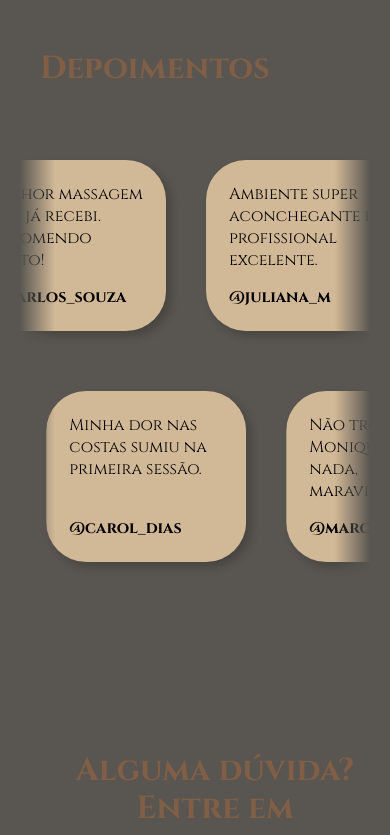
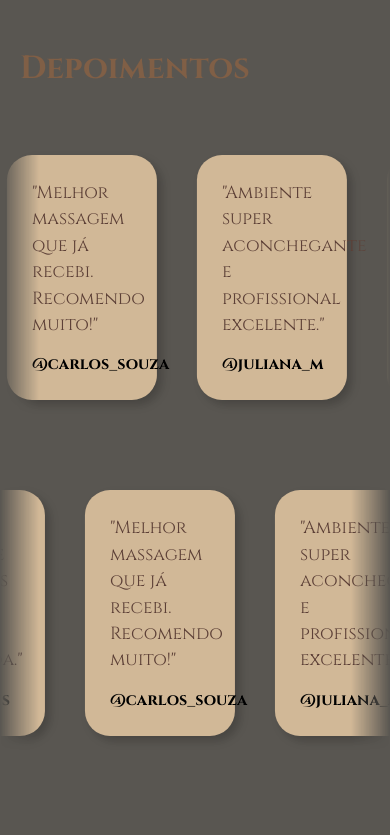
Before and after one commit to SAPI-Unesp/Projeto-Site-CasaMassagem, a React (Vite) app: page / in a window 390 px wide. Shown: the part 3940-4775 px from the top of the page. Built offline with nearby package versions, Linux system fonts and the light colour scheme.

Commit message:
responsive parallax

```diff
--- a/package.json
+++ b/package.json
@@ -15,6 +15,7 @@
     "@fontsource/cinzel": "^5.2.6",
     "@fontsource/cormorant": "^5.2.7",
     "baseline-browser-mapping": "^2.10.16",
+    "framer-motion": "^12.38.0",
     "react": "^19.1.1",
     "react-dom": "^19.1.1",
     "react-icons": "^5.5.0",
--- a/src/pages/Home/Sections/Testimonials/Testimonials.style.ts
+++ b/src/pages/Home/Sections/Testimonials/Testimonials.style.ts
@@ -1,24 +1,14 @@
-import styled, { keyframes } from 'styled-components';
-
-// --- ANIMAÇÃO ---
-
-const scrollAnimation = keyframes`
-  from {
-    transform: translateX(0%);
-  }
-  to {
-    transform: translateX(-100%);
-  }
-`;
-// --------------------------------
+import styled from 'styled-components';
+import { motion } from 'framer-motion';
 
 export const TestimonialSection = styled.div`
   width: 100%;
-  padding: 80px 20px;
+  padding: 80px 0;
   box-sizing: border-box;
   display: flex;
   flex-direction: column;
   align-items: center;
+  overflow: hidden;
 `;
 
 export const SectionTitle = styled.h2`
@@ -30,35 +20,29 @@ export const SectionTitle = styled.h2`
   margin-bottom: 40px;
   padding: 0 20px;
   box-sizing: border-box;
-  overflow-wrap: break-word;
-  hyphens:
 `;
 
 export const CarroselContainer = styled.div`
   display: flex;
   width: 100%;
-  max-width: 1500px;
-  overflow: hidden;
-  margin: 0 auto;
-  padding: 5px;
+  cursor: grab;
+  margin-bottom: 20px;
 
+  /* Efeito de desfoque nas bordas */
   mask-image: linear-gradient(to right, transparent, black 10%, black 90%, transparent);
   -webkit-mask-image: linear-gradient(to right, transparent, black 10%, black 90%, transparent);
 
-  &:hover > div {
-    animation-play-state: paused;
+  &:active {
+    cursor: grabbing;
   }
 `;
-export const CarroselTrack = styled.div`
+
+export const CarroselTrack = styled(motion.div)`
   display: flex;
   gap: 40px;
   padding: 25px;
   width: max-content;
-
-
-  animation: ${scrollAnimation} 20s linear infinite;
 `;
-
 
 export const TestimonialCard = styled.div`
   background-color: #d1b897;
@@ -66,42 +50,36 @@ export const TestimonialCard = styled.div`
   padding: 25px;
   box-shadow: 5px 5px 10px rgba(0, 0, 0, 0.2);
   text-align: left;
-
-  box-sizing: border-box;
   flex-shrink: 0;
   width: 350px;
-  max-width: 350px;
-  min-height: 110px;
-
+  min-height: 150px;
   display: flex;
   flex-direction: column;
   justify-content: space-between;
-  transition: transform 0.3s ease, box-shadow 0.3s ease;
-  cursor: pointer;
-  border: 3px solid transparent;
+  transition: transform 0.3s ease, background-color 0.3s ease;
+  user-select: none;
 
   &:hover {
-    transform: scale(1.18);
-    box-shadow: 0px 7px 10px rgba(0, 0, 0, 0.3);
     background-color: #dbbd7a;
-    border-color: ${({ theme }) => theme.colors?.marrom1};
+    transform: translateY(-5px);
   }
 
-  @media screen and (max-width: 768px) {
-    width: 200px;
-    padding: 20px;
-    &:hover {
-      transform: none; /* Tira o efeito de crescer no mobile */
-    }
+  @media screen and (max-width: 468px) {
+    width: 150px;
+    border-radius: 25px;
   }
 `;
 
 export const TestimonialText = styled.p`
-  font-size: 1rem;
+  font-size: 1.1rem;
   font-style: italic;
+  color: #5d4037;
+  line-height: 1.5;
+  margin: 0;
 `;
 
 export const TestimonialAuthor = styled.span`
   font-weight: bold;
   margin-top: 15px;
+  color: #000;
 `;
--- a/src/pages/Home/Sections/Testimonials/Testimonials.tsx
+++ b/src/pages/Home/Sections/Testimonials/Testimonials.tsx
@@ -1,3 +1,5 @@
+import React, { useEffect } from 'react';
+import { useAnimationControls } from 'framer-motion';
 import {
   TestimonialSection,
   SectionTitle,
@@ -12,77 +14,72 @@
   { texto: "A Monique tem mãos de fada! Saí de lá renovada.", autor: "@ana_lais" },
   { texto: "Melhor massagem que já recebi. Recomendo muito!", autor: "@carlos_souza" },
   { texto: "Ambiente super aconchegante e profissional excelente.", autor: "@juliana_m" },
-    { texto: "Ambiente super aconchegante e profissional excelente.", autor: "@juliana_m" },
-    ];
-
-    const testimonialsLine2 = [
-    { texto: "Um atendimento impecável do início ao fim!", autor: "@pedro_h" },
-    { texto: "Minha dor nas costas sumiu na primeira sessão.", autor: "@carol_dias" },
-    { texto: "Não troco a Monique por nada, maravilhosa!", autor: "@marcos_v" },
+  { texto: "Experiência única, recomendo a todos!", autor: "@marina_silva" },
 ];
 
 export function TestimonialsSection() {
+  const controlsLine1 = useAnimationControls();
+  const controlsLine2 = useAnimationControls();
+
+  const startLine1 = () => {
+    controlsLine1.start({
+      x: "-50%",
+      transition: { duration: 25, ease: "linear", repeat: Infinity }
+    });
+  };
+
+  const startLine2 = () => {
+    controlsLine2.start({
+      x: "-50%",
+      transition: { duration: 40, ease: "linear", repeat: Infinity } // Mais lenta
+    });
+  };
+
+  useEffect(() => {
+    startLine1();
+    startLine2();
+  }, []);
+
+  const renderList = (list, prefix) => (
+    <>
+      {list.map((item, index) => (
+        <TestimonialCard key={`${prefix}-${index}`}>
+          <TestimonialText>"{item.texto}"</TestimonialText>
+          <TestimonialAuthor>{item.autor}</TestimonialAuthor>
+        </TestimonialCard>
+      ))}
+    </>
+  );
+
   return (
     <TestimonialSection>
       <SectionTitle>Depoimentos</SectionTitle>
 
-            {/* Primeira linha de depoimentos */}
+      {/* Linha 1 - Velocidade 25s */}
       <CarroselContainer>
-            <CarroselTrack>
-                {testimonialsLine1.map((testimonial, index) => (
-                <TestimonialCard key={index}>
-                    <TestimonialText>{testimonial.texto}</TestimonialText>
-                    <TestimonialAuthor>{testimonial.autor}</TestimonialAuthor>
-                </TestimonialCard>
-                ))}
-            </CarroselTrack>
-            <CarroselTrack>
-                {testimonialsLine1.map((testimonial, index) => (
-                <TestimonialCard key={index}>
-                    <TestimonialText>{testimonial.texto}</TestimonialText>
-                    <TestimonialAuthor>{testimonial.autor}</TestimonialAuthor>
-                </TestimonialCard>
-                ))}
-            </CarroselTrack>
-            <CarroselTrack aria-hidden="true">
-                {testimonialsLine1.map((testimonial, index) => (
-                <TestimonialCard key={index}>
-                    <TestimonialText>{testimonial.texto}</TestimonialText>
-                    <TestimonialAuthor>{testimonial.autor}</TestimonialAuthor>
-                </TestimonialCard>
-                ))}
-
+        <CarroselTrack
+          animate={controlsLine1}
+          drag="x"
+          dragConstraints={{ left: -2000, right: 0 }}
+          onDragEnd={startLine1}
+        >
+          {renderList(testimonialsLine1, "l1-orig")}
+          {renderList(testimonialsLine1, "l1-dup")}
         </CarroselTrack>
       </CarroselContainer>
 
-            {/* Segunda linha de depoimentos */}
-            <CarroselContainer>
-            <CarroselTrack>
-                {testimonialsLine2.map((testimonial, index) => (
-                <TestimonialCard key={index}>
-                    <TestimonialText>{testimonial.texto}</TestimonialText>
-                    <TestimonialAuthor>{testimonial.autor}</TestimonialAuthor>
-                </TestimonialCard>
-                ))}
-            </CarroselTrack>
-            <CarroselTrack>
-                {testimonialsLine2.map((testimonial, index) => (
-                <TestimonialCard key={index}>
-                    <TestimonialText>{testimonial.texto}</TestimonialText>
-                    <TestimonialAuthor>{testimonial.autor}</TestimonialAuthor>
-                </TestimonialCard>
-                ))}
-            </CarroselTrack>
-            <CarroselTrack aria-hidden="true">
-                {testimonialsLine2.map((testimonial, index) => (
-                <TestimonialCard key={index}>
-                    <TestimonialText>{testimonial.texto}</TestimonialText>
-                    <TestimonialAuthor>{testimonial.autor}</TestimonialAuthor>
-                </TestimonialCard>
-                ))}
+      {/* Linha 2 - Velocidade 40s */}
+      <CarroselContainer style={{ marginTop: '20px' }}>
+        <CarroselTrack
+          animate={controlsLine2}
+          drag="x"
+          dragConstraints={{ left: -2000, right: 0 }}
+          onDragEnd={startLine2}
+        >
+          {renderList(testimonialsLine1, "l2-orig")}
+          {renderList(testimonialsLine1, "l2-dup")}
         </CarroselTrack>
       </CarroselContainer>
-
     </TestimonialSection>
   );
 }
```
Also changed, not shown: 1 other file (tests, documents, lock files or other folders). Lines whose indentation alone changed are shown as unchanged.
